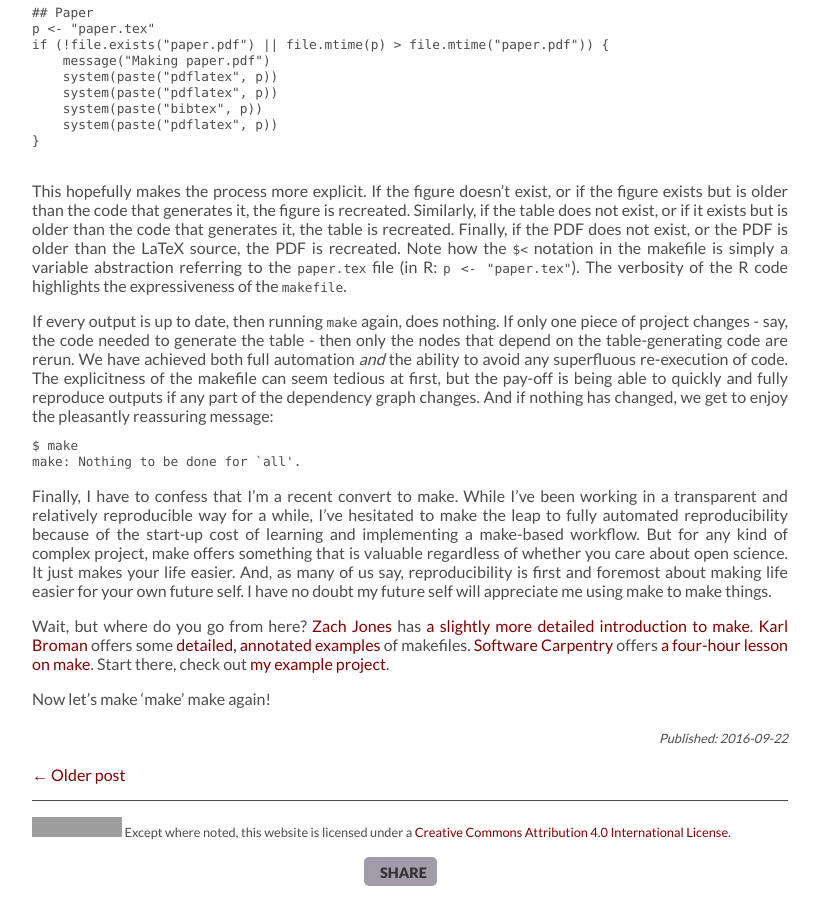
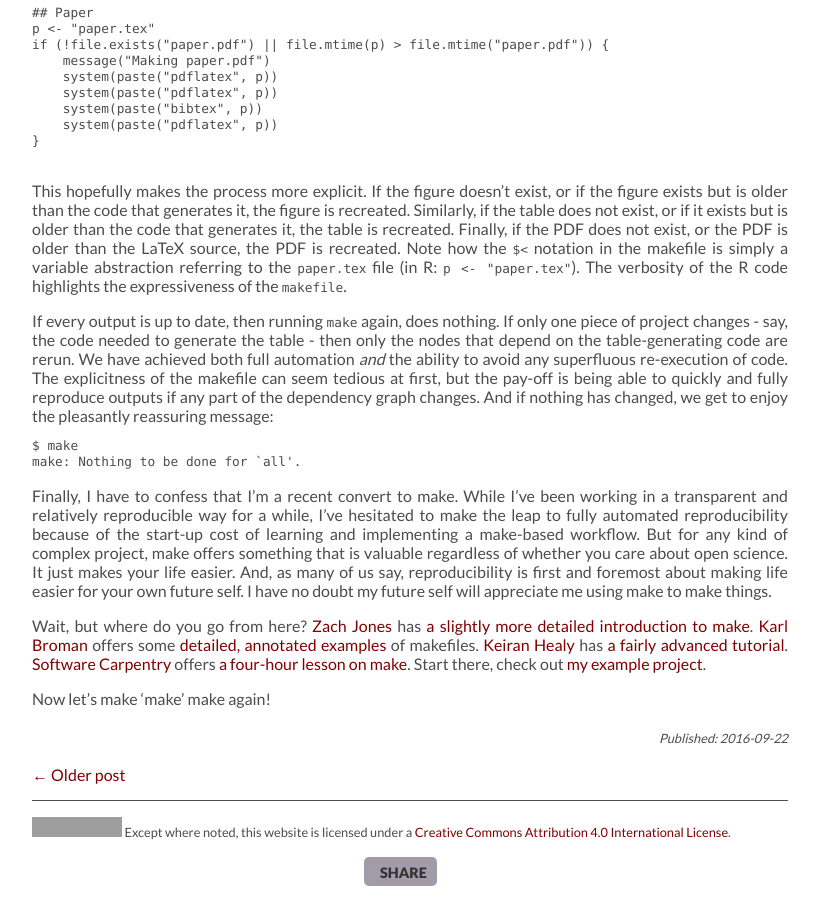
Before and after one commit to leeper/leeper.github.io, a Jekyll site: the page built from _posts/2016-09-22-make-make-make-again.md, in a window 1280 px wide and 900 px high, scrolled down 1766 px. Shown: the whole window, without its empty margins (230-1050 px from the left). Built offline with Jekyll 4.4.1, drawn with Linux system fonts in a browser that asks for light colours; some web fonts are replaced; grey boxes are pictures that could not be loaded.

Commit message:
add Healy link

```diff
--- a/_posts/2016-09-22-make-make-make-again.md
+++ b/_posts/2016-09-22-make-make-make-again.md
@@ -89,6 +89,6 @@ make: Nothing to be done for `all'.
 
 Finally, I have to confess that I'm a recent convert to make. While I've been working in a transparent and relatively reproducible way for a while, I've hesitated to make the leap to fully automated reproducibility because of the start-up cost of learning and implementing a make-based workflow. But for any kind of complex project, make offers something that is valuable regardless of whether you care about open science. It just makes your life easier. And, as many of us say, reproducibility is first and foremost about making life easier for your own future self. I have no doubt my future self will appreciate me using make to make things.
 
-Wait, but where do you go from here? [Zach Jones](http://zmjones.com/) has [a slightly more detailed introduction to make](http://zmjones.com/make/). [Karl Broman](http://kbroman.org/) offers some [detailed, annotated examples](http://kbroman.org/minimal_make/) of makefiles. [Software Carpentry](http://software-carpentry.org/) offers [a four-hour lesson on make](http://swcarpentry.github.io/make-novice/). Start there, check out [my example project](https://github.com/leeper/make-example).
+Wait, but where do you go from here? [Zach Jones](http://zmjones.com/) has [a slightly more detailed introduction to make](http://zmjones.com/make/). [Karl Broman](http://kbroman.org/) offers some [detailed, annotated examples](http://kbroman.org/minimal_make/) of makefiles. [Keiran Healy](https://kieranhealy.org/) has [a fairly advanced tutorial](http://plain-text.co/make.html). [Software Carpentry](http://software-carpentry.org/) offers [a four-hour lesson on make](http://swcarpentry.github.io/make-novice/). Start there, check out [my example project](https://github.com/leeper/make-example).
 
 Now let's make 'make' make again!
```
